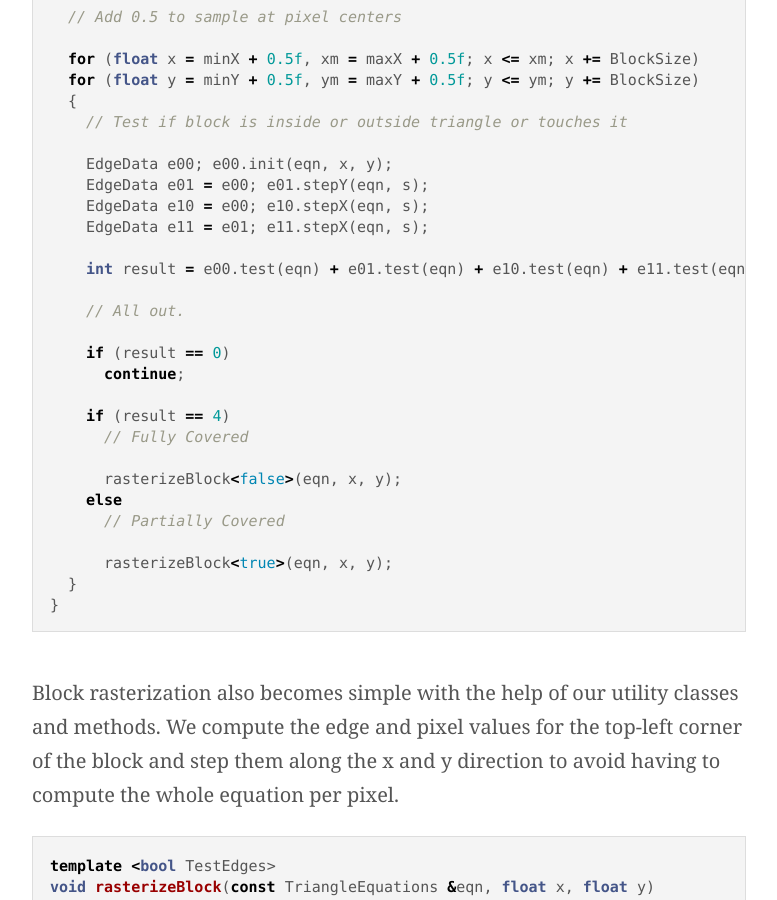
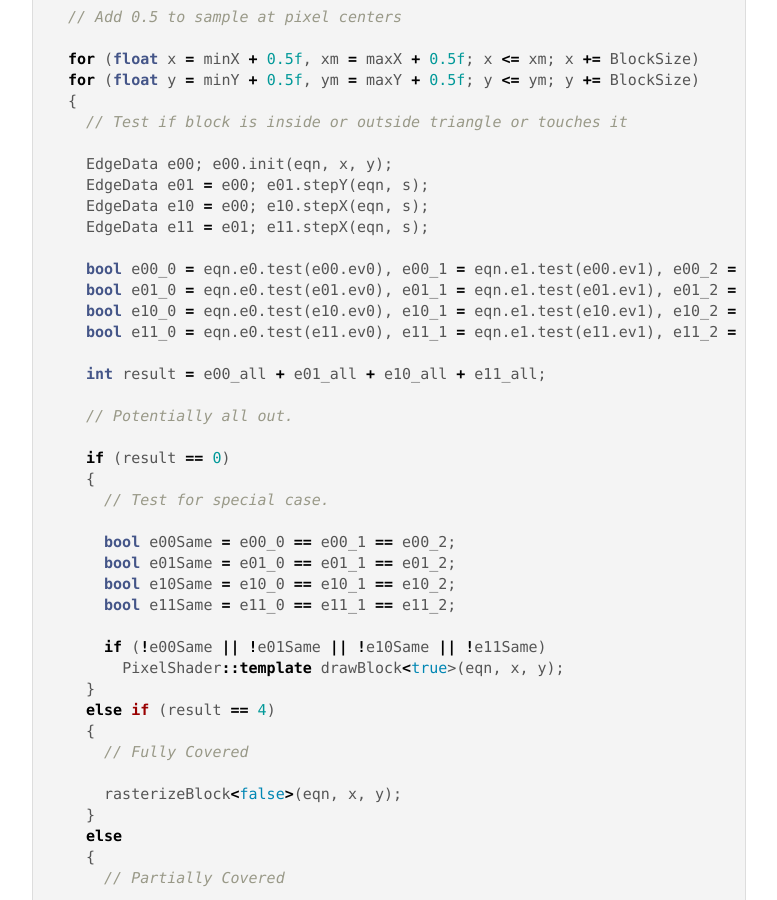
Before and after one commit to trenki2/trenki2.github.io, a Jekyll site: the page built from _posts/2017-06-10-developing-a-software-renderer-part2.md, in a window 1280 px wide and 900 px high, scrolled down 6680 px. Shown: the whole window, without its empty margins (251-1028 px from the left). Built offline with Jekyll 4.4.1, drawn with Linux system fonts in a browser that asks for light colours.

Commit message:
Fixed code

````diff
--- a/_posts/2017-06-10-developing-a-software-renderer-part2.md
+++ b/_posts/2017-06-10-developing-a-software-renderer-part2.md
@@ -273,21 +273,39 @@ compute the edge equations.
     EdgeData e10 = e00; e10.stepX(eqn, s);
     EdgeData e11 = e01; e11.stepX(eqn, s);
 
-    int result = e00.test(eqn) + e01.test(eqn) + e10.test(eqn) + e11.test(eqn);
+    bool e00_0 = eqn.e0.test(e00.ev0), e00_1 = eqn.e1.test(e00.ev1), e00_2 = eqn.e2.test(e00.ev2), e00_all = e00_0 && e00_1 && e00_2;
+    bool e01_0 = eqn.e0.test(e01.ev0), e01_1 = eqn.e1.test(e01.ev1), e01_2 = eqn.e2.test(e01.ev2), e01_all = e01_0 && e01_1 && e01_2;
+    bool e10_0 = eqn.e0.test(e10.ev0), e10_1 = eqn.e1.test(e10.ev1), e10_2 = eqn.e2.test(e10.ev2), e10_all = e10_0 && e10_1 && e10_2;
+    bool e11_0 = eqn.e0.test(e11.ev0), e11_1 = eqn.e1.test(e11.ev1), e11_2 = eqn.e2.test(e11.ev2), e11_all = e11_0 && e11_1 && e11_2;
 
-    // All out.
+    int result = e00_all + e01_all + e10_all + e11_all;
+
+    // Potentially all out.
 
     if (result == 0)
-      continue;
+    {
+      // Test for special case.
 
-    if (result == 4)
+      bool e00Same = e00_0 == e00_1 == e00_2;
+      bool e01Same = e01_0 == e01_1 == e01_2;
+      bool e10Same = e10_0 == e10_1 == e10_2;
+      bool e11Same = e11_0 == e11_1 == e11_2;
+
+      if (!e00Same || !e01Same || !e10Same || !e11Same)
+        PixelShader::template drawBlock<true>(eqn, x, y);
+    }
+    else if (result == 4)
+    {
       // Fully Covered
 
       rasterizeBlock<false>(eqn, x, y);
+    }
     else
+    {
       // Partially Covered
 
       rasterizeBlock<true>(eqn, x, y);
+    }
   }
 }
 ```
````
Also changed, not shown: other parts of _posts/2017-06-10-developing-a-software-renderer-part2.md (+1 -1 lines).
